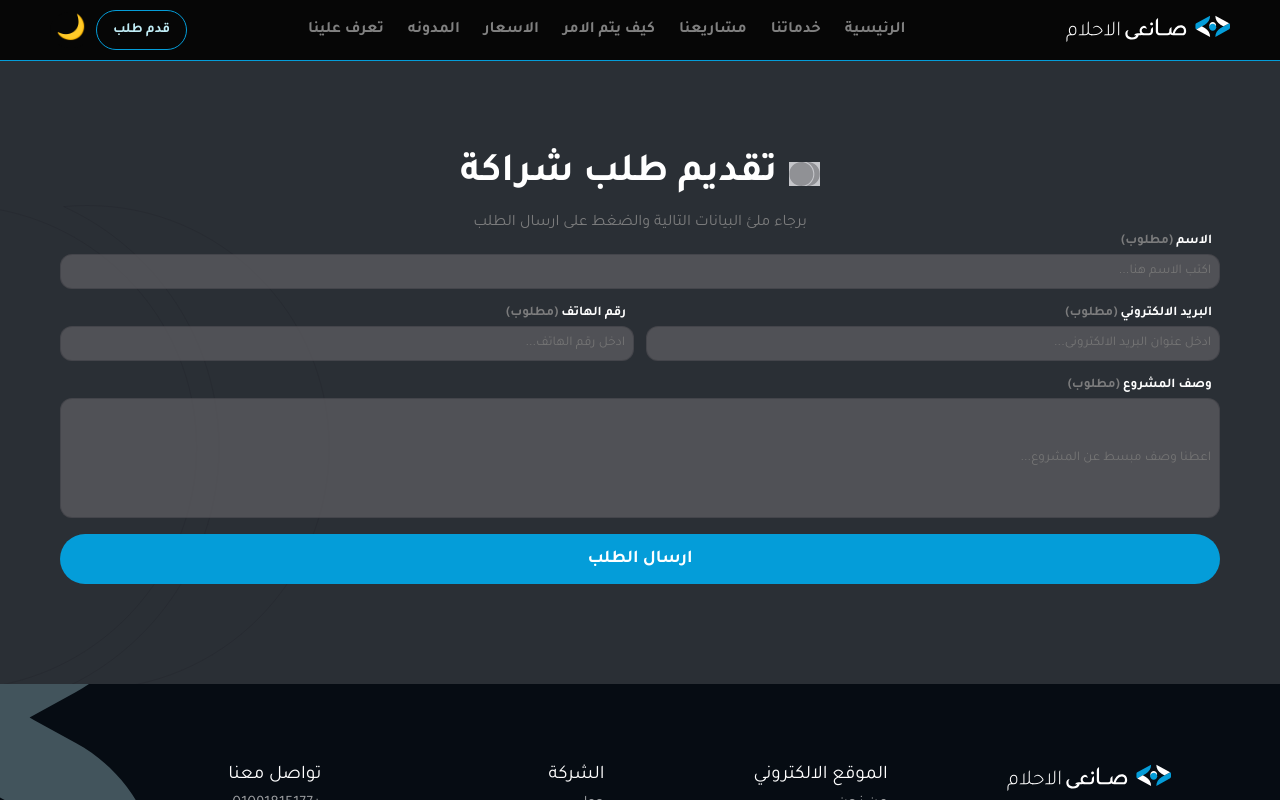
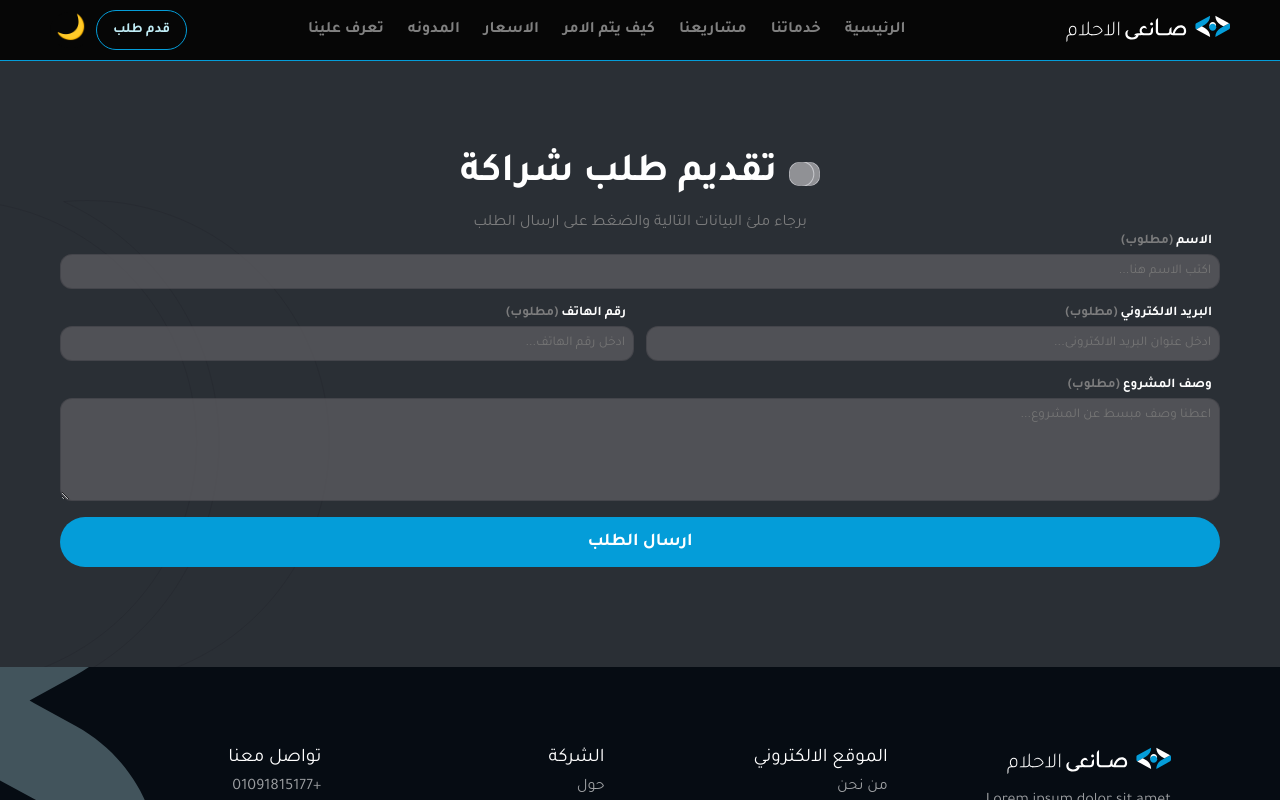
Before and after one commit to mosayed40/Dream-makers, a React (Vite) app: page /request in a window 1280 px wide. Shown: the top 800 px of the page. Built offline with nearby package versions, Linux system fonts and the light colour scheme.

Commit message:
Edit component send-requset

```diff
--- a/src/components/ComponentTitle.jsx
+++ b/src/components/ComponentTitle.jsx
@@ -4,8 +4,8 @@ export default function ComponentTitle({ title1, title2, dir, style }) {
   return (
     <div className={styles.container}>
       <img
+        className={styles.icon}
         src="/assets/icons/icon/Layer.svg"
-        className={styles.icon}
         alt="icon"
       />
       <h2 dir={dir} style={style}>
--- a/src/components/ComponentTitle.module.css
+++ b/src/components/ComponentTitle.module.css
@@ -13,6 +13,7 @@
   align-items: center;
   justify-content: center;
   background: var(--text-color-1);
+  border-radius: 10px;
 }
 .container h2 {
   font-size: 2.5em;
--- a/src/pages/send-request/SendRequest.jsx
+++ b/src/pages/send-request/SendRequest.jsx
@@ -22,7 +22,11 @@ function UnputName() {
       <h5>
         الاسم <span>(مطلوب)</span>
       </h5>
-      <input type="text" placeholder="اكتب الاسم هنا..." />
+      <input
+        className={styles.input}
+        type="text"
+        placeholder="اكتب الاسم هنا..."
+      />
     </div>
   );
 }
@@ -34,13 +38,21 @@ function UnputPhoneAndEmail() {
         <h5>
           رقم الهاتف <span>(مطلوب)</span>
         </h5>
-        <input type="number" placeholder="ادخل رقم الهاتف..." />
+        <input
+          className={styles.input}
+          type="number"
+          placeholder="ادخل رقم الهاتف..."
+        />
       </div>
       <div className={styles.UnputName}>
         <h5>
           البريد الالكتروني <span>(مطلوب)</span>
         </h5>
-        <input type="email" placeholder="ادخل عنوان البريد الالكترونى..." />
+        <input
+          className={styles.input}
+          type="email"
+          placeholder="ادخل عنوان البريد الالكترونى..."
+        />
       </div>
     </div>
   );
@@ -53,13 +65,12 @@ function UnputProject() {
         وصف المشروع <span>(مطلوب)</span>
       </h5>
 
-      <input
+      <textarea
+        className={styles.input}
+        rows={5}
+        placeholder="اعطنا وصف مبسط عن المشروع..."
         type="text"
-        placeholder="اعطنا وصف مبسط عن المشروع..."
-        style={{
-          height: "120px",
-        }}
-      />
+      ></textarea>
     </div>
   );
 }
--- a/src/pages/send-request/SendRequest.module.css
+++ b/src/pages/send-request/SendRequest.module.css
@@ -55,8 +55,11 @@
 .UnputName h5 span {
   color: var(--text-color-2);
 }
-.UnputName input {
-  display: block;
+/* .UnputName input {
+
+} */
+.input{
+display: block;
   justify-content: start;
   align-items: start;
   text-align: start;
```
